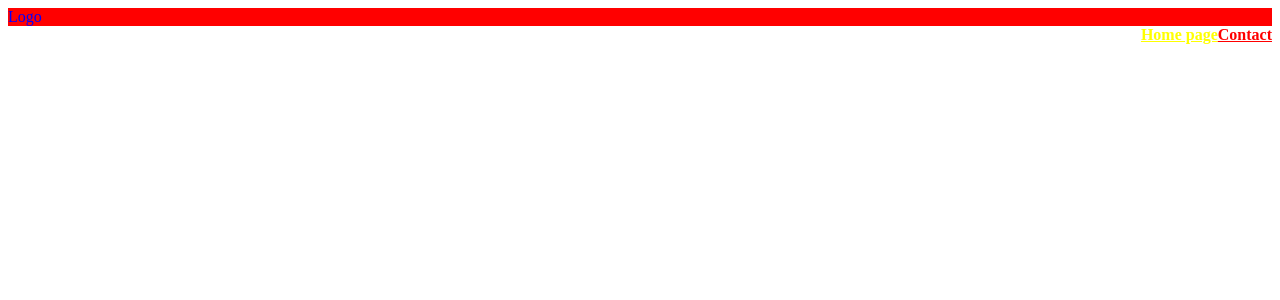
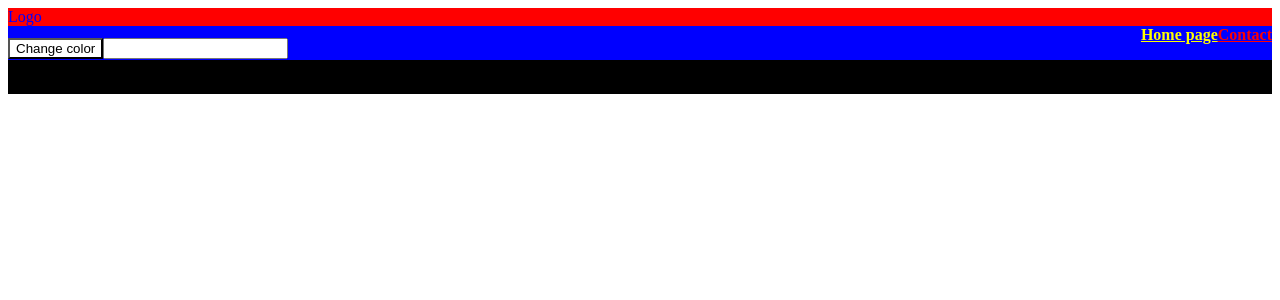
Before and after one commit to KajBialas/stacjait-styles-react-workshop, a React (Create React App) app: page / in a window 1280 px wide. Shown: the top 300 px of the page. Built offline with nearby package versions, Linux system fonts and the light colour scheme.

Commit message:
issue4 final and issue5 start

```diff
--- a/package.json
+++ b/package.json
@@ -6,6 +6,7 @@
     "@testing-library/jest-dom": "^5.11.4",
     "@testing-library/react": "^11.1.0",
     "@testing-library/user-event": "^12.1.10",
+    "classnames": "^2.2.6",
     "node-sass": "^4.14.1",
     "react": "^17.0.1",
     "react-dom": "^17.0.1",
--- a/src/App.css
+++ /dev/null
@@ -1,3 +0,0 @@
-.container {
-    background-color: red;
-}
--- a/src/App.js
+++ b/src/App.js
@@ -1,6 +1,6 @@
 import React, { useState } from 'react';
 import InlineBackgroundForm from './components/InlineBackgorundForm';
-import './App.scss';
+import styles from './App.module.scss';
 import CssExampleElement from './components/CssExampleElement';
 import Header from './components/Header';
 const ContainerStyle = {
@@ -22,10 +22,10 @@ function App() {
   }
 
   return (
-    <div className="container">
+    <div className={styles.container}>
       <Header />
       {/*Aplikacja*/}
-      {/*<CssExampleElement />*/}
+      <CssExampleElement />
     </div>
   );
 }
--- a/src/components/CssExampleElement.js
+++ b/src/components/CssExampleElement.js
@@ -1,5 +1,6 @@
 import React, { useState } from 'react';
-import './cssExampleElement.scss';
+import styles from './cssExampleElement.module.scss';
+import classNames from 'classnames';
 
 function CssExampleElement() {
   const [ active, setActive ] = useState(false);
@@ -12,14 +13,21 @@ function CssExampleElement() {
     backgroundColor: color,
   }
 
+  const containerClassName = classNames(
+    styles.cssExampleElementContainer,
+    {
+      [styles.cssExampleElementContainerActive]: !active,
+    }
+  )
+
   return (
     <div
-      className={active ? 'cssExampleElementContainer' : 'cssExampleElementContainerActive'}
+      className={containerClassName}
       style={cssExampleElementContainerStyle}
     >
-      <button className="cssExampleElementButton" onClick={handleClick}>Change color</button>
+      <button className={styles.cssExampleElementButton} onClick={handleClick}>Change color</button>
       <input type="text" value={color} onChange={handleChange} />
-      <div className="container">
+      <div className={styles.container}>
         dsfsdf
       </div>
     </div>
--- a/src/components/Header.js
+++ b/src/components/Header.js
@@ -1,13 +1,13 @@
 import React from 'react';
-import './header.scss';
+import styles from './header.module.scss';
 
 function Header() {
   return (
-    <div className="header">
-      <div className="header__logo">Logo</div>
-      <nav className="header__nav">
-        <a className="header__navElement" href="/">Home page</a>
-        <a className="header__navElement header__navElement--red" href="/">Contact</a>
+    <div className={styles.header}>
+      <div className={styles['header__logo']}>Logo</div>
+      <nav className={styles['header__nav']}>
+        <a className={styles['header__navElement']} href="/">Home page</a>
+        <a className={`${styles['header__navElement']} ${styles['header__navElement--red']}`} href="/">Contact</a>
       </nav>
     </div>
   )
--- a/src/components/cssExampleElement.scss
+++ b/src/components/cssExampleElement.module.scss
@@ -4,6 +4,7 @@
 
 .cssExampleElementContainer {
   background-color: red;
+  font-size: 30px;
 
   &Active {
     background-color: blue;
```
Also changed, not shown: src/App.module.scss (renamed from src/App.scss), src/components/header.module.scss (renamed from src/components/header.scss), 1 other file (tests, documents, lock files or other folders).
